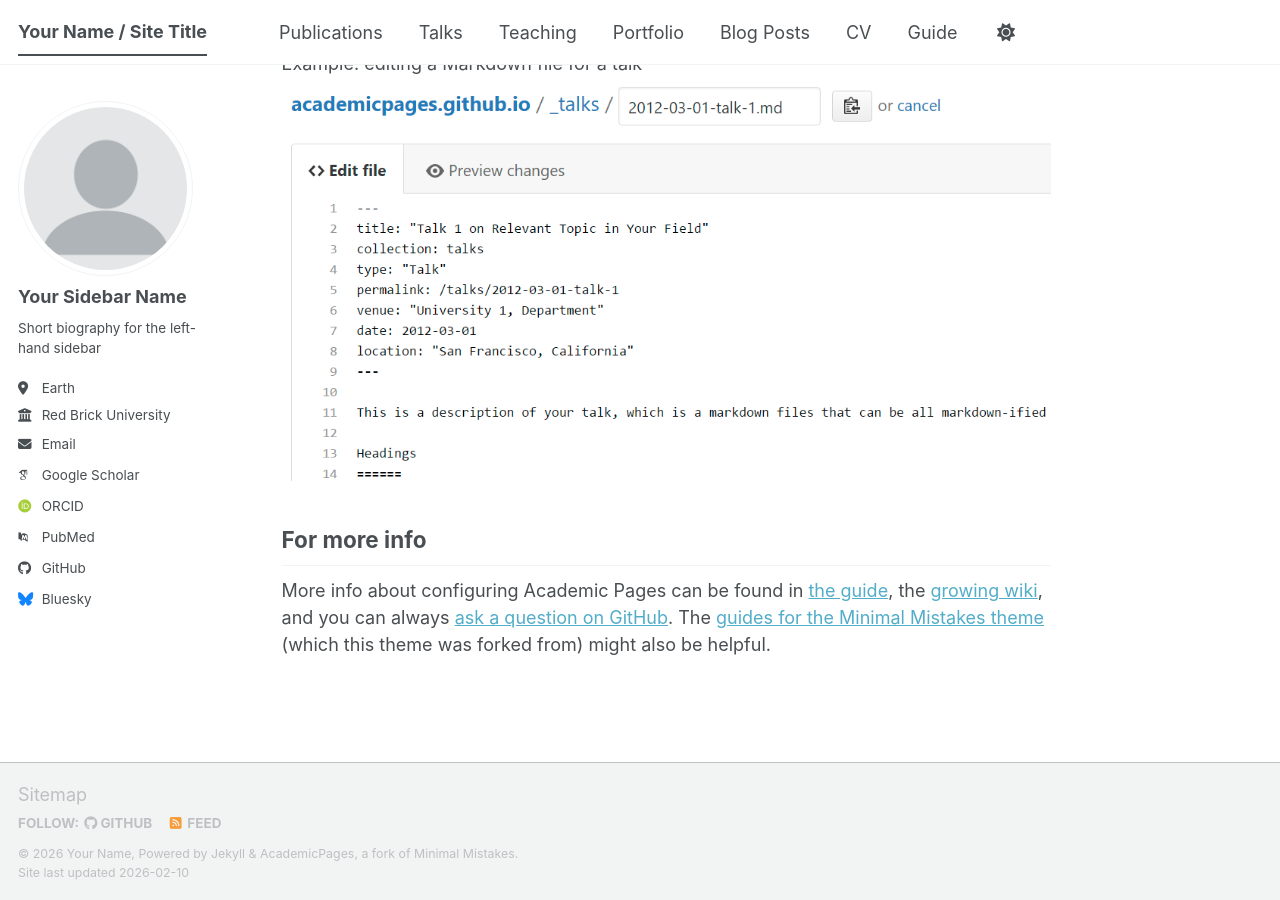
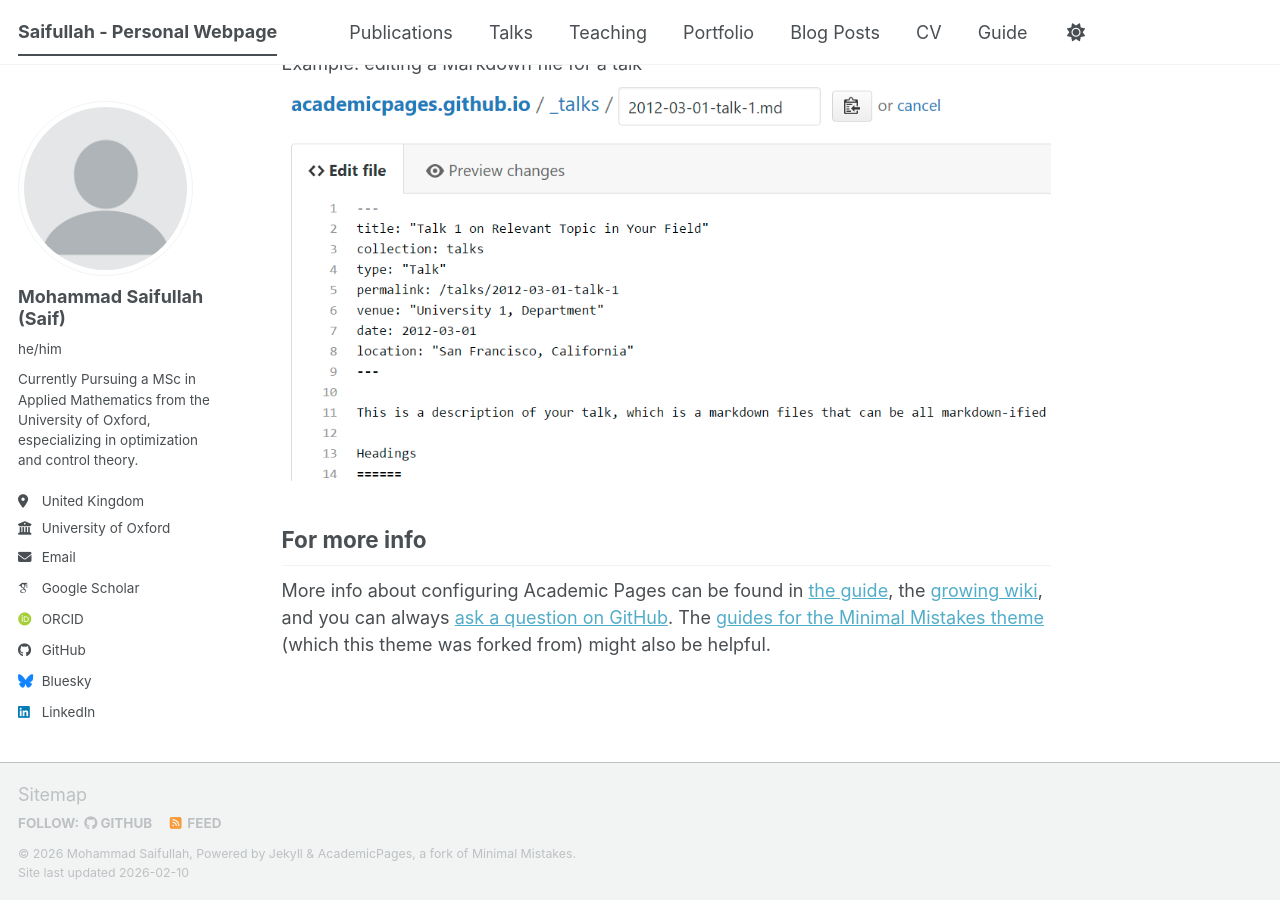
Before and after one commit to Saif2024C/saif_professional_website, a Jekyll site: the page built from _pages/about.md, in a window 1280 px wide and 900 px high, scrolled down 2720 px. Built offline with Jekyll 4.4.1, drawn with Linux system fonts in a browser that asks for light colours; some web fonts are replaced; a script bundle is joined from its source files by our own code; library files that are not in the unit come from our copies.

Commit message:
Update _config.yml
added personal details

```diff
--- a/_config.yml
+++ b/_config.yml
@@ -9,14 +9,14 @@
 # Basic Site Settings
 locale                   : "en-US"
 site_theme               : "default" # The available themes options are "default", "air", "sunrise", "mint", "dirt" and "contrast"
-title                    : "Your Name / Site Title"
+title                    : "Saifullah - Personal Webpage"
 title_separator          : "-"
-name                     : &name "Your Name"
-description              : &description "Your Name's academic portfolio"   # Update this with a general description of your site, this is the default if not overridden by a page
-url                      : https://academicpages.github.io # The base hostname & protocol for your site e.g. "https://[your GitHub username].github.io",
+name                     : &name "Mohammad Saifullah"
+description              : &description "Mohammad Saifullah's academic portfolio"   # Update this with a general description of your site, this is the default if not overridden by a page
+url                      : "https://Saif2024C.github.io" # The base hostname & protocol for your site e.g. "https://[your GitHub username].github.io",
                                                            # or if you already have some other page hosted on Github then use "https://[your GitHub username].github.io/[Your Repo Name]"
-baseurl                  : "" # the subpath of your site, e.g. "/blog"
-repository               : "academicpages/academicpages.github.io"
+baseurl                  : "/saif_professional_website" # the subpath of your site, e.g. "/blog"
+repository               : "Saif2024C/Saif2024C.github.io"
 
 # Site Author - The following control what appear as part of the author content on the side bar.
 #               If a field is blank the icon and link will not appear, otherwise it will be shown.
@@ -24,24 +24,24 @@ repository               : "academicpages/academicpages.github.io"
 author:
   # Biographic information
   avatar           : "profile.png"
-  name             : "Your Sidebar Name"
-  pronouns         : # example: "she/her"
-  bio              : "Short biography for the left-hand sidebar"
-  location         : "Earth"
-  employer         : "Red Brick University"
+  name             : "Mohammad Saifullah (Saif)"
+  pronouns         : "he/him"
+  bio              : "Currently Pursuing a MSc in Applied Mathematics from the University of Oxford, especializing in optimization and control theory. "
+  location         : "United Kingdom"
+  employer         : "University of Oxford"
   uri              : # URL
-  email            : "none@example.org"
+  email            : "saifmohd4357@gmail.com"
 
   # Academic websites
   academia         : # URL
   arxiv            : # URL - Update with the correct link to your profile
-  googlescholar    : "https://scholar.google.com/citations?user=PS_CX0AAAAAJ"
+  googlescholar    : "https://scholar.google.com/citations?user=emCz6kwAAAAJ&hl=en"
   inspire-hep      : # URL
   impactstory      : # URL
-  orcid            : "https://orcid.org/yourorcidurl"
+  orcid            : "https://orcid.org/0000-0002-7598-445X"
   semantic         : # URL
   ssrn             : # URL
-  pubmed           : "https://www.ncbi.nlm.nih.gov/pubmed/?term=john+snow"
+  pubmed           : # "https://www.ncbi.nlm.nih.gov/pubmed/?term=john+snow"
   researchgate     : # URL
   scopus           : # URL
   zotero           : # URL
@@ -66,7 +66,7 @@ author:
   keybase          : # Username
   instagram        : # Username
   lastfm           : # Username
-  linkedin         : # Username
+  linkedin         : "https://www.linkedin.com/in/mohammad-saifullah-a18227226/"
   mastodon         : # URL
   medium           : # URL
   pinterest        : # Username
```
